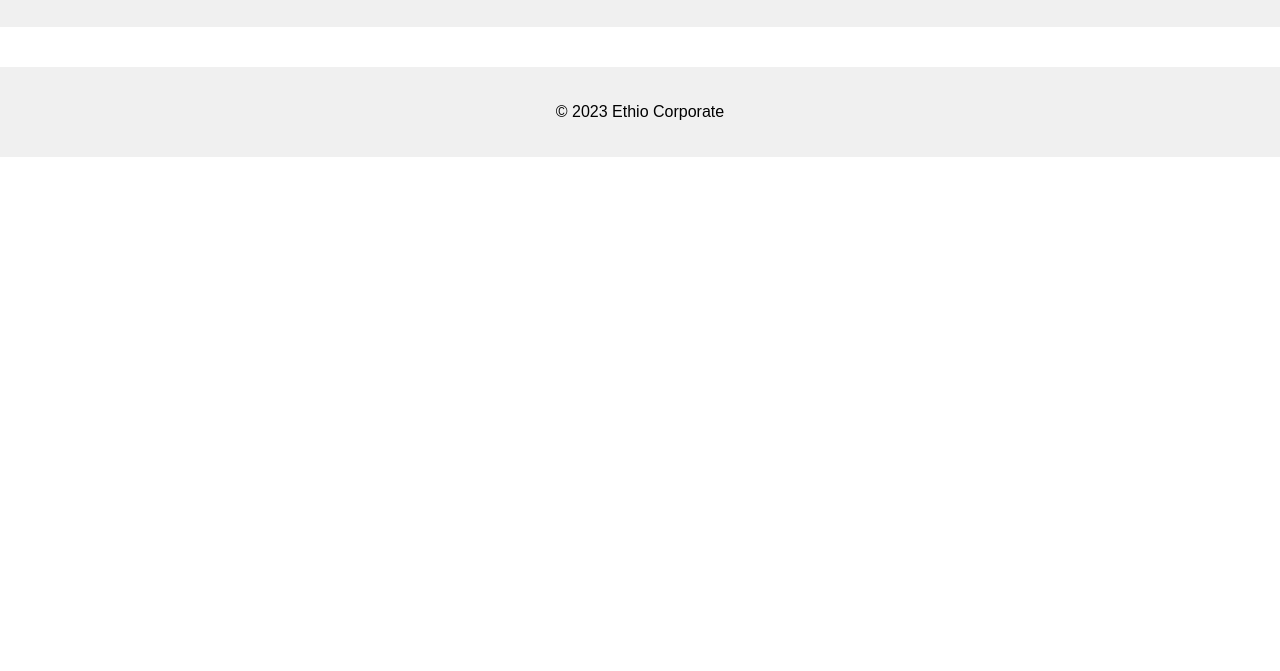
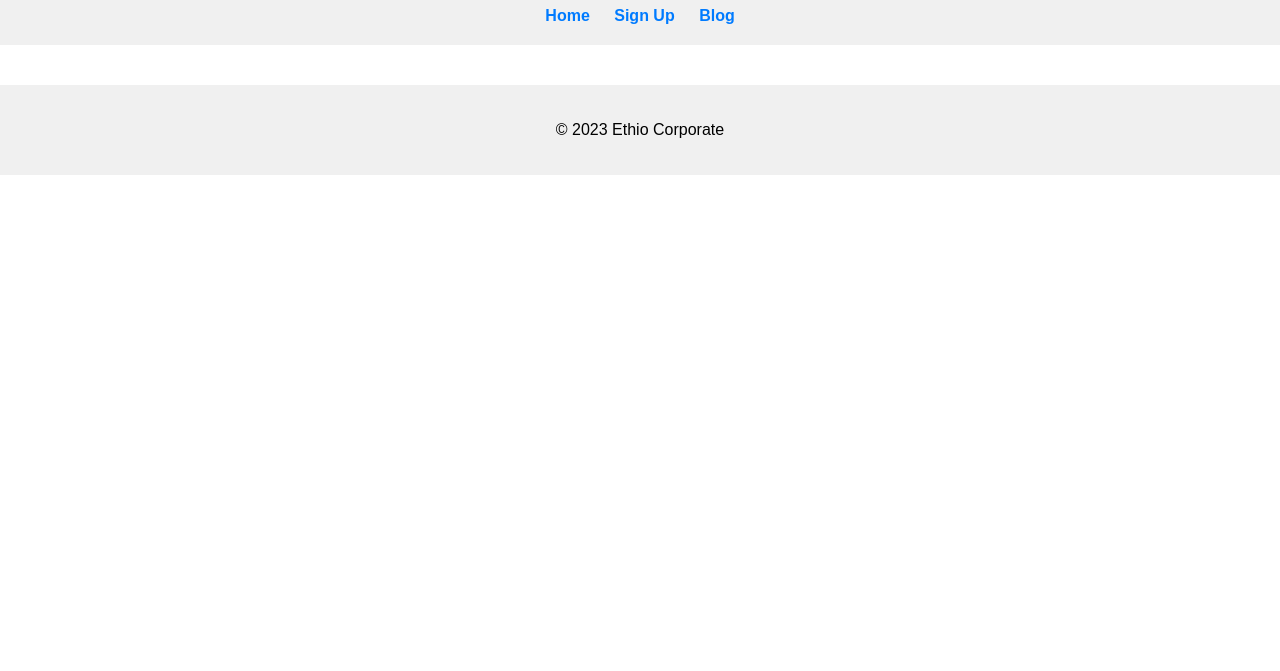
Before and after one commit to Kalsl72/ethio-corporate-website, a plain HTML site: page blog.html in a window 1280 px wide. Shown: the part 129-800 px from the top of the page. Drawn offline with nearby package versions, Linux system fonts and the light colour scheme.

Commit message:
Update blog.html

```diff
--- a/blog.html
+++ b/blog.html
@@ -10,6 +10,12 @@
     <header>
         <img src="images/ethio-corporate-logo.jpg" alt="Ethio Corporate Logo">
         <h1>Blog</h1>
+        <nav>
+    <a href="index.html">Home</a>
+    <a href="signup.html">Sign Up</a>
+    <a href="blog.html">Blog</a>
+    <button id="logout-btn" style="display: none;">Logout</button>
+</nav>
     </header>
     <main>
         <div id="blog-posts"></div>
```
